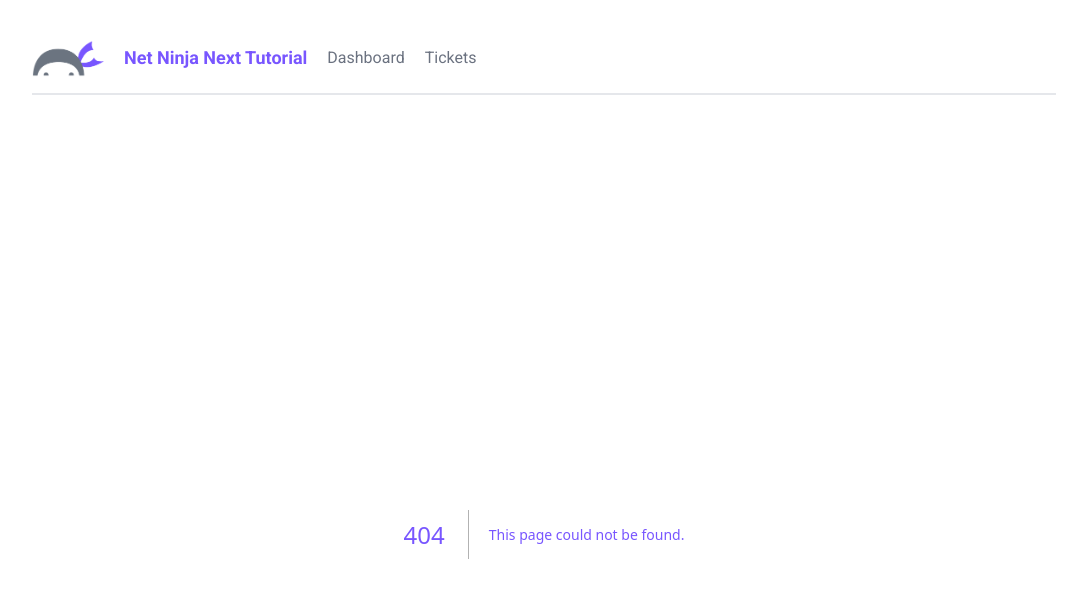
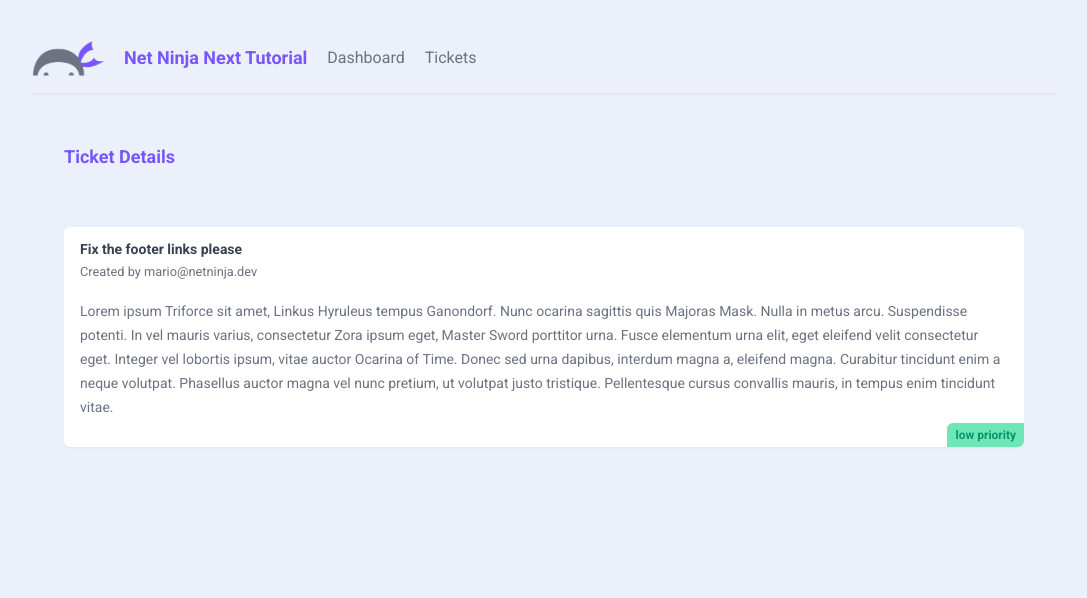
Before and after one commit to Arsalan2078/net-ninja-next, a Next.js app: page /tickets/1 in a window 1280 px wide. Before the commit this address had no page. Shown: the top 598 px of the page, without its empty margins (96-1183 px from the left). Built offline with nearby package versions, Linux system fonts and the light colour scheme; data requests are answered from the project's data file.

Commit message:
tentatively rectified params await error

```diff
--- /dev/null
+++ b/app/lib/types.ts
@@ -0,0 +1,7 @@
+export type TicketProps = {
+  id: string;
+  title: string;
+  body: string;
+  priority: string;
+  user_email: string;
+};
--- a/app/tickets/TicketList.tsx
+++ b/app/tickets/TicketList.tsx
@@ -1,10 +1,5 @@
-type TicketProps = {
-  id: number;
-  title: string;
-  body: string;
-  priority: string;
-  user_email: string;
-};
+import Link from "next/link";
+import { TicketProps } from "../lib/types";
 
 async function getTickets() {
   const response = await fetch("http://localhost:4000/tickets", {
@@ -21,13 +16,15 @@
   return (
     <>
       {tickets.map((ticket) => (
-        <div key={ticket.id} className="card my-5">
-          <h3>{ticket.title}</h3>
-          <p>{ticket.body.slice(0, 200)}...</p>
-          <div className={`pill ${ticket.priority}`}>
-            {ticket.priority} priority
+        <Link href={`/tickets/${ticket.id}`} key={ticket.id}>
+          <div className="card my-5">
+            <h3>{ticket.title}</h3>
+            <p>{ticket.body.slice(0, 200)}...</p>
+            <div className={`pill ${ticket.priority}`}>
+              {ticket.priority} priority
+            </div>
           </div>
-        </div>
+        </Link>
       ))}
 
       {tickets.length === 0 && <p className="text-center">No open tickets.</p>}
--- /dev/null
+++ b/app/tickets/[id]/page.tsx
@@ -0,0 +1,40 @@
+import { TicketProps } from "@/app/lib/types";
+
+interface ParamsProps {
+  id: string;
+}
+
+interface PageProps {
+  params: ParamsProps;
+}
+
+async function getTicket(id: string) {
+  const response = await fetch(`http://localhost:4000/tickets/${id}`, {
+    next: {
+      revalidate: 0,
+    },
+  });
+  return response.json();
+}
+
+export default async function Page({ params }: PageProps) {
+  const { id } = await params;
+  const ticket: TicketProps = await getTicket(id);
+
+  return (
+    <main>
+      <nav>
+        <h2>Ticket Details</h2>
+      </nav>
+
+      <div className="card">
+        <h3>{ticket.title}</h3>
+        <small>Created by {ticket.user_email}</small>
+        <p>{ticket.body}</p>
+        <div className={`pill ${ticket.priority}`}>
+          {ticket.priority} priority
+        </div>
+      </div>
+    </main>
+  );
+}
```
